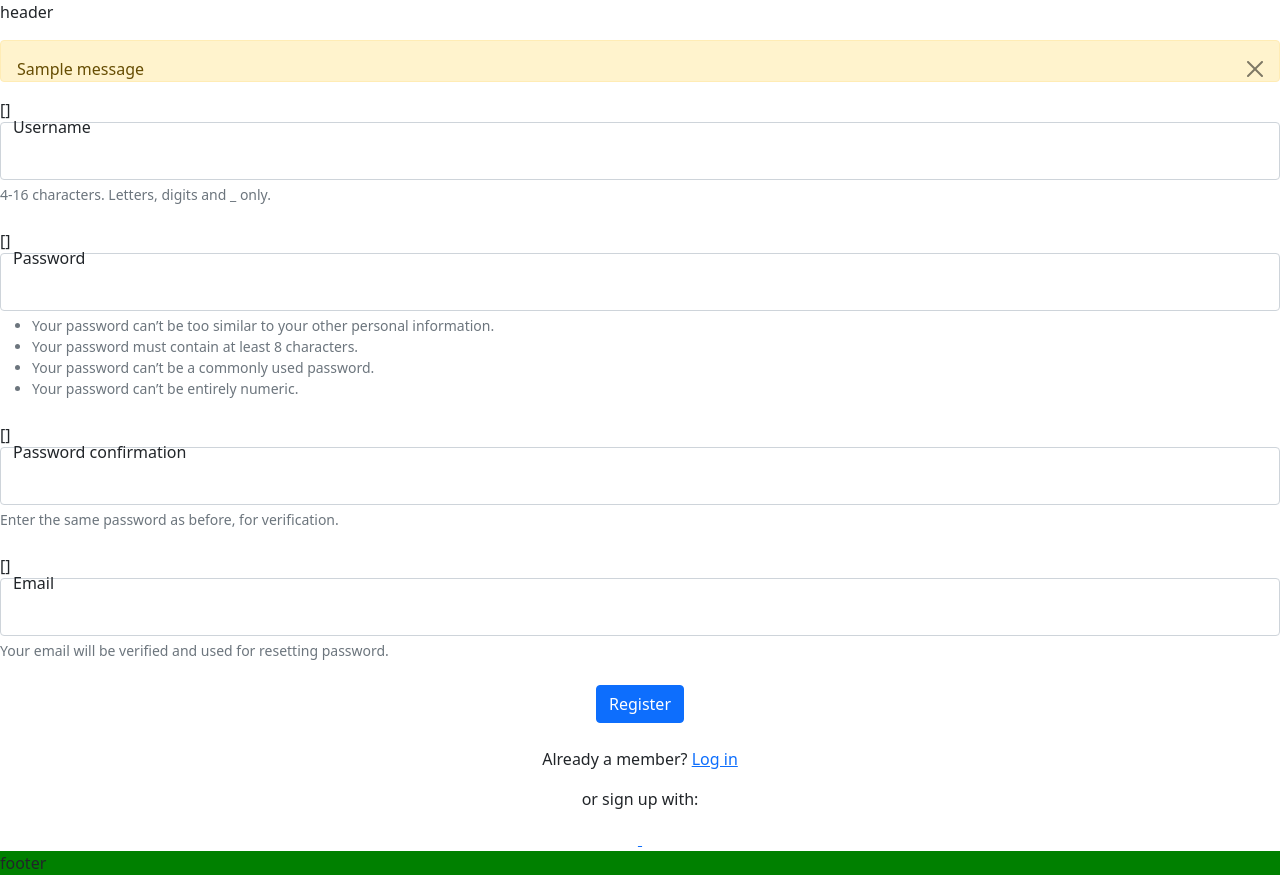
After one commit to anazhmetdin/inlemma, a Django app: template accounts/templates/accounts/register.html in a window 1280 px wide. The commit adds this page. Run offline with Django 3.2, Linux system fonts and the light colour scheme; the template is opened without the code that fills it, so the values that code supplies are empty; tables that the repository leaves empty hold one stand-in row (values such as "Sample post"); one stand-in notice (Sample message) is shown.

Commit message:
add registration form

```diff
--- a/accounts/templates/accounts/login.html
+++ b/accounts/templates/accounts/login.html
@@ -33,8 +33,8 @@
 
         <!-- Register buttons -->
         <div class="text-center">
-        <p>Not a member? <a href="#!">Register</a></p>
-        <p>or sign up with:</p>
+        <p>Not a member? <a href="{% url 'register' %}">Register</a></p>
+        <p>or log in with:</p>
         <a href="{% url 'social:begin' backend='google-oauth2' %}?next={% url 'home' %}">
             <button type="button" class="btn btn-link btn-floating mx-1">
                 <i class="fab fa-google"></i>
--- /dev/null
+++ b/accounts/templates/accounts/register.html
@@ -0,0 +1,70 @@
+{% extends "main/header_footer.html" %}
+
+{% block body %}
+    {{ block.super }}
+
+    <form id="register_form" action="{% url 'register' %}" method=POST>
+        {% csrf_token %}
+
+        <div class="form-floating mb-4">
+            {{ form.username.errors }}
+            <input type="text" id="{{ form.username.id_for_label }}"
+            name="{{ form.username.html_name }}" class="form-control"
+            required placeholder="username" maxlength="16"/>
+            <label class="form-label" for="{{ form.username.id_for_label }}">Username</label>
+            <div class="form-text">4-16 characters. Letters, digits and _ only.</div>
+        </div>
+
+        <!-- Password input -->
+        <div class="form-floating mb-4">
+            {{ form.password1.errors }}
+            <input type="password" id="{{ form.password1.id_for_label }}" name="{{ form.password1.html_name }}" class="form-control" required placeholder="password" />
+            <label class="form-label" for="{{ form.password1.id_for_label }}">Password</label>
+            <div class="form-text">
+                <ul>
+                    <li>Your password can’t be too similar to your other personal information.</li>
+                    <li>Your password must contain at least 8 characters.</li>
+                    <li>Your password can’t be a commonly used password.</li>
+                    <li>Your password can’t be entirely numeric.</li>
+                </ul>
+            </div>
+        </div>
+
+        <div class="form-floating mb-4">
+            {{ form.password2.errors }}
+            <input type="password" id="{{ form.password2.id_for_label }}" name="{{ form.password2.html_name }}" class="form-control" required placeholder="password" />
+            <label class="form-label" for="{{ form.password2.id_for_label }}">Password confirmation</label>
+            <div class="form-text">Enter the same password as before, for verification.</div>
+        </div>
+
+        <div class="form-floating mb-4">
+            {{ form.email.errors }}
+            <input type="email" id="id_email" name="email" class="form-control" required placeholder="example@email.com" />
+            <label class="form-label" for="{{ form.email.id_for_label }}">Email</label>
+            <div class="form-text">Your email will be verified and used for resetting password.</div>
+        </div>
+
+        <!-- Submit button -->
+        <div class="d-flex justify-content-center">
+            <button type="submit" value="Submit" class="btn btn-primary btn-block mb-4 ">Register</button>
+        </div>
+
+        <!-- Login buttons -->
+        <div class="text-center">
+        <p>Already a member? <a href="{% url 'login' %}">Log in</a></p>
+        <p>or sign up with:</p>
+        <a href="{% url 'social:begin' backend='google-oauth2' %}?next={% url 'home' %}">
+            <button type="button" class="btn btn-link btn-floating mx-1">
+                <i class="fab fa-google"></i>
+            </button>
+        </a>
+
+        <a href="{% url 'social:begin' backend='twitter' %}?next={% url 'home' %}">
+            <button type="button" class="btn btn-link btn-floating mx-1">
+                <i class="fab fa-twitter"></i>
+            </button>
+        </a>
+        </div>
+    </form>
+
+{% endblock %}
--- a/accounts/urls.py
+++ b/accounts/urls.py
@@ -4,4 +4,5 @@
 urlpatterns = [
     path('login', views.loginView.as_view(), name='login'),
     path('logout', views.logoutView.as_view(), name='logout'),
+    path('register', views.registerView.as_view(), name='register'),
 ]
--- /dev/null
+++ b/home/static/main/css/base.css
@@ -0,0 +1,3 @@
+#messages {
+    padding-bottom: 0px;
+}
--- a/home/templates/main/base.html
+++ b/home/templates/main/base.html
@@ -7,8 +7,8 @@
     <head>
         <meta name="viewport" content="width=device-width, initial-scale=1, shrink-to-fit=no">
         <title> {% block title %}{% endblock title %} </title>
+        <link rel="stylesheet" type="text/css" href="{% static 'main/css/base.css' %}" />
         <link href="https://cdn.jsdelivr.net/npm/bootstrap@5.0.2/dist/css/bootstrap.min.css" rel="stylesheet" integrity="sha384-EVSTQN3/azprG1Anm3QDgpJLIm9Nao0Yz1ztcQTwFspd3yD65VohhpuuCOmLASjC" crossorigin="anonymous">
-        {% comment %} <link rel="stylesheet" href="{% static 'main/bootstrap-5.0.2-dist/css/bootstrap.min.css' %}"> {% endcomment %}
         <link href="{% static 'fontawesomefree/css/all.min.css' %}" rel="stylesheet" type="text/css">
         {% block head %}{% endblock head %}
     </head>
@@ -20,12 +20,12 @@
         <div class="main">
 
             {% if messages %}
-                {% for message in messages %}
-                    <div class="alert alert-warning alert-dismissible fade show" role="alert">
+                <div id="messages" class="alert alert-warning alert-dismissible fade show" role="alert">
+                    {% for message in messages %}
                         {{ message }}
-                        <button type="button" class="btn-close" data-bs-dismiss="alert" aria-label="Close"></button>
-                    </div>
-                {% endfor %}
+                    {% endfor %}
+                    <button type="button" class="btn-close" data-bs-dismiss="alert" aria-label="Close"></button>
+                </div>
             {% endif %}
 
             {% block body %}{% endblock body %}
```
Also changed, not shown: accounts/forms.py (added, +34 -0 lines), accounts/views.py (+17 -0 lines).
